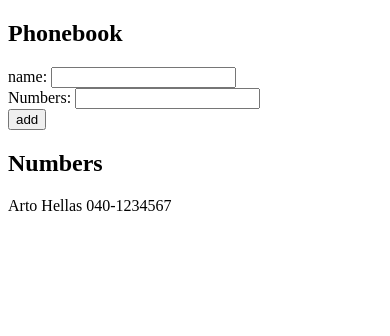
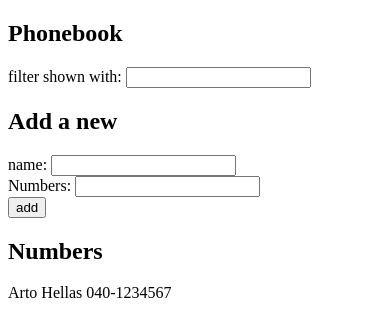
Before and after one commit to nuwaninfo/Full_Stack_Open, a React (Vite) app in the folder part_2/phonebook/: page / in a window 390 px wide. Shown: the top 336 px of the page. Built offline with nearby package versions, Linux system fonts and the light colour scheme.

Commit message:
Completion of exercise 2.9*: The Phonebook Step 4

```diff
--- a/part_2/phonebook/src/App.jsx
+++ b/part_2/phonebook/src/App.jsx
@@ -1,17 +1,23 @@
 import { useState } from "react";
 
+let nextId = 0;
+
 const App = () => {
+  let filteredPerson = [];
   const [persons, setPersons] = useState([
-    { name: "Arto Hellas", number: "040-1234567" },
+    { name: "Arto Hellas", number: "040-1234567", id: nextId },
   ]);
+
   const [newName, setNewName] = useState("");
   const [newNumber, setNewNumber] = useState("");
+  const [filterName, setFilterName] = useState([]);
+  const [serchResults, setSearchResults] = useState(persons);
 
   const handleSubmit = (event) => {
     event.preventDefault();
     let newPersons = [];
 
-    const newObj = { name: newName, number: newNumber };
+    const newObj = { name: newName, number: newNumber, id: nextId + 1 };
 
     // Check the name being added is already in the array
     const isEqual = persons.some(
@@ -20,10 +26,17 @@ const App = () => {
     if (isEqual === false) {
       newPersons = [...persons, newObj];
 
+      setSearchResults(newPersons);
       setPersons(newPersons);
     } else {
       alert(`${newName} is already added to phonebook`);
     }
+
+    // Clear text fields
+    setNewName("");
+    setNewNumber("");
+
+    nextId = nextId + 1;
   };
 
   // Get the value of name
@@ -36,9 +49,25 @@ const App = () => {
     setNewNumber(event.target.value);
   };
 
+  // Fliter name in case insensitive
+  const handleFilter = (event) => {
+    const inputName = event.target.value;
+    setFilterName(inputName);
+
+    filteredPerson = persons.filter((person) =>
+      person.name.toLowerCase().includes(inputName.toLowerCase())
+    );
+
+    setSearchResults(filteredPerson);
+  };
+
   return (
     <div>
       <h2>Phonebook</h2>
+      <div>
+        filter shown with: <input value={filterName} onChange={handleFilter} />
+      </div>
+      <h2>Add a new</h2>
       <form method="post" onSubmit={handleSubmit}>
         <div>
           name: <input value={newName} onChange={handleName} />
@@ -51,9 +80,9 @@ const App = () => {
         </div>
       </form>
       <h2>Numbers</h2>
-      {persons.map((person) => {
+      {serchResults.map((person) => {
         return (
-          <div key={person.name}>
+          <div key={person.id}>
             {person.name} {person.number}
           </div>
         );
```
